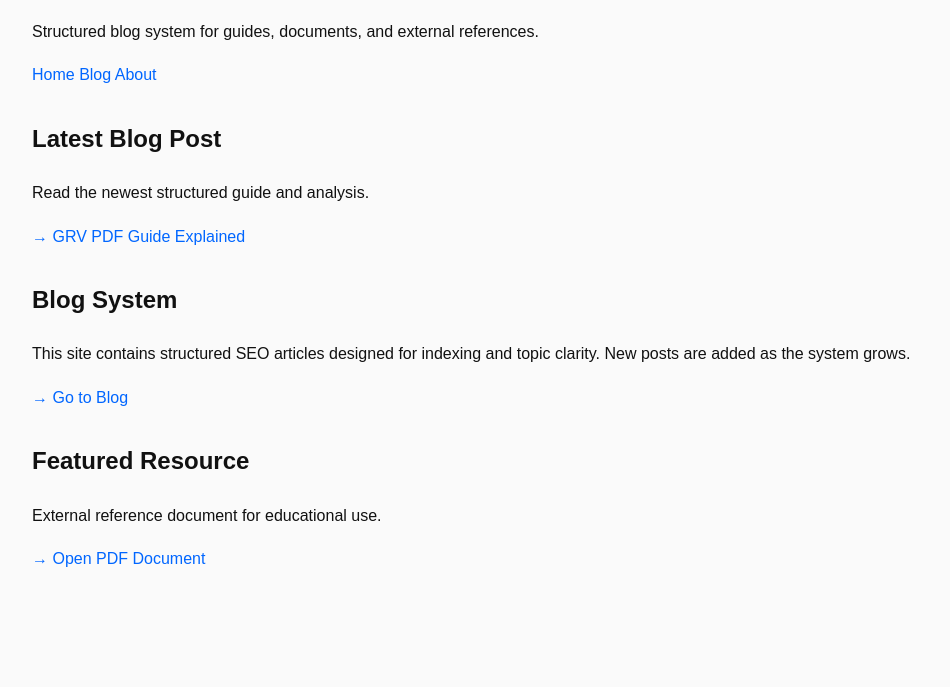
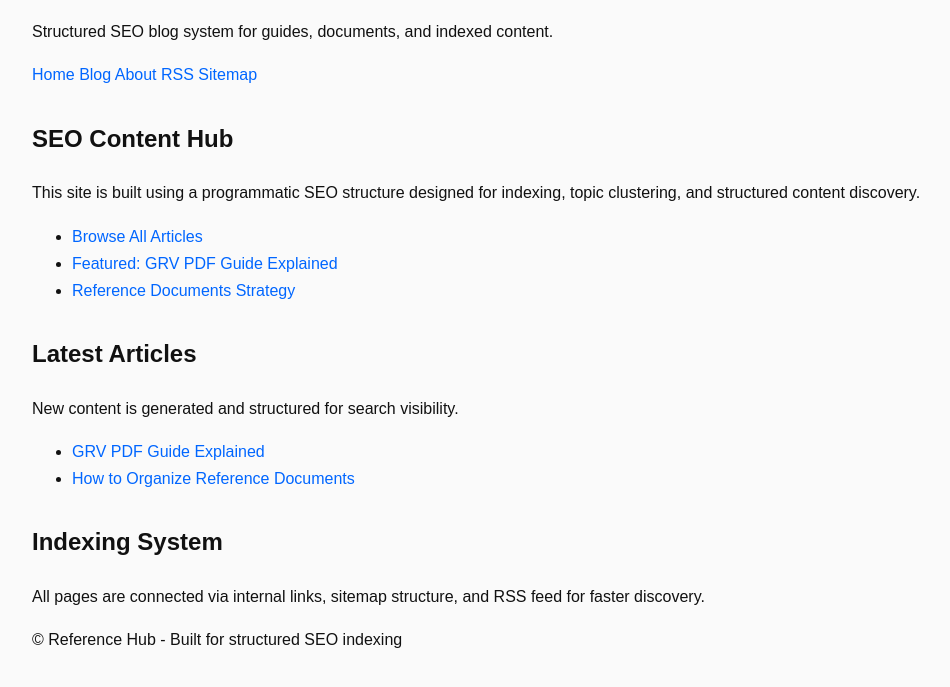
Before and after one commit to Latesthackernews/latesthackernews.github.io, a plain HTML site: page index.html in a window 1280 px wide. Shown: the part 119-806 px from the top of the page, without its empty margins (158-1108 px from the left). Drawn offline with Linux system fonts and the light colour scheme.

Commit message:
Revise index.html for improved SEO and structure
Updated meta tags and content for SEO optimization.

```diff
--- a/index.html
+++ b/index.html
@@ -3,15 +3,15 @@
 <head>
   <meta charset="UTF-8">
   <meta name="viewport" content="width=device-width, initial-scale=1">
-  <meta name="google-site-verification" content="z2O9BcHSq7vdLTe3iQlJVoaqI1LOvKolz8x_XfFi7aM" />
-  <title>Reference Hub - Structured Blog & Resources</title>
-  <meta name="description" content="A structured reference hub with blog articles, guides, and curated external resources.">
+
+  <title>Reference Hub - SEO Blog & Structured Resources</title>
+  <meta name="description" content="Structured SEO blog with guides, reference documents, and programmatic content designed for indexing and discovery.">
 
   <link rel="canonical" href="https://latesthackernews.github.io/">
 
   <!-- Open Graph -->
-  <meta property="og:title" content="Reference Hub">
-  <meta property="og:description" content="Structured blog and reference system for curated resources.">
+  <meta property="og:title" content="Reference Hub SEO Blog">
+  <meta property="og:description" content="Structured content system for SEO, indexing, and knowledge guides.">
   <meta property="og:type" content="website">
 
   <link rel="stylesheet" href="/css/style.css">
@@ -23,7 +23,7 @@
     "@type": "WebSite",
     "name": "Reference Hub",
     "url": "https://latesthackernews.github.io/",
-    "description": "Structured blog and reference system for curated resources."
+    "description": "SEO blog and structured reference content system"
   }
   </script>
 </head>
@@ -32,48 +32,54 @@
 
 <header>
   <h1>Reference Hub</h1>
-  <p>Structured blog system for guides, documents, and external references.</p>
+  <p>Structured SEO blog system for guides, documents, and indexed content.</p>
 </header>
 
 <nav>
   <a href="/">Home</a>
   <a href="/blog/">Blog</a>
   <a href="/about.html">About</a>
+  <a href="/rss.xml">RSS</a>
+  <a href="/sitemap.xml">Sitemap</a>
 </nav>
 
 <main>
 
   <section class="card">
-    <h2>Latest Blog Post</h2>
-    <p>Read the newest structured guide and analysis.</p>
+    <h2>SEO Content Hub</h2>
+    <p>
+      This site is built using a programmatic SEO structure designed for indexing, topic clustering, and structured content discovery.
+    </p>
 
-    <a href="/blog/grv-pdf-guide.html">
-      → GRV PDF Guide Explained
-    </a>
+    <ul>
+      <li><a href="/blog/">Browse All Articles</a></li>
+      <li><a href="/blog/grv-pdf-guide.html">Featured: GRV PDF Guide Explained</a></li>
+      <li><a href="/blog/reference-documents-guide.html">Reference Documents Strategy</a></li>
+    </ul>
   </section>
 
   <section class="card">
-    <h2>Blog System</h2>
-    <p>
-      This site contains structured SEO articles designed for indexing and topic clarity.
-      New posts are added as the system grows.
-    </p>
+    <h2>Latest Articles</h2>
+    <p>New content is generated and structured for search visibility.</p>
 
-    <a href="/blog/">
-      → Go to Blog
-    </a>
+    <ul>
+      <li><a href="/blog/grv-pdf-guide.html">GRV PDF Guide Explained</a></li>
+      <li><a href="/blog/reference-documents-guide.html">How to Organize Reference Documents</a></li>
+    </ul>
   </section>
 
   <section class="card">
-    <h2>Featured Resource</h2>
-    <p>External reference document for educational use.</p>
-
-    <a href="https://ia903204.us.archive.org/15/items/sdf-sd4g/sdf-sd4g.pdf" target="_blank">
-      → Open PDF Document
-    </a>
+    <h2>Indexing System</h2>
+    <p>
+      All pages are connected via internal links, sitemap structure, and RSS feed for faster discovery.
+    </p>
   </section>
 
 </main>
 
+<footer>
+  <p>© Reference Hub - Built for structured SEO indexing</p>
+</footer>
+
 </body>
 </html>
```
